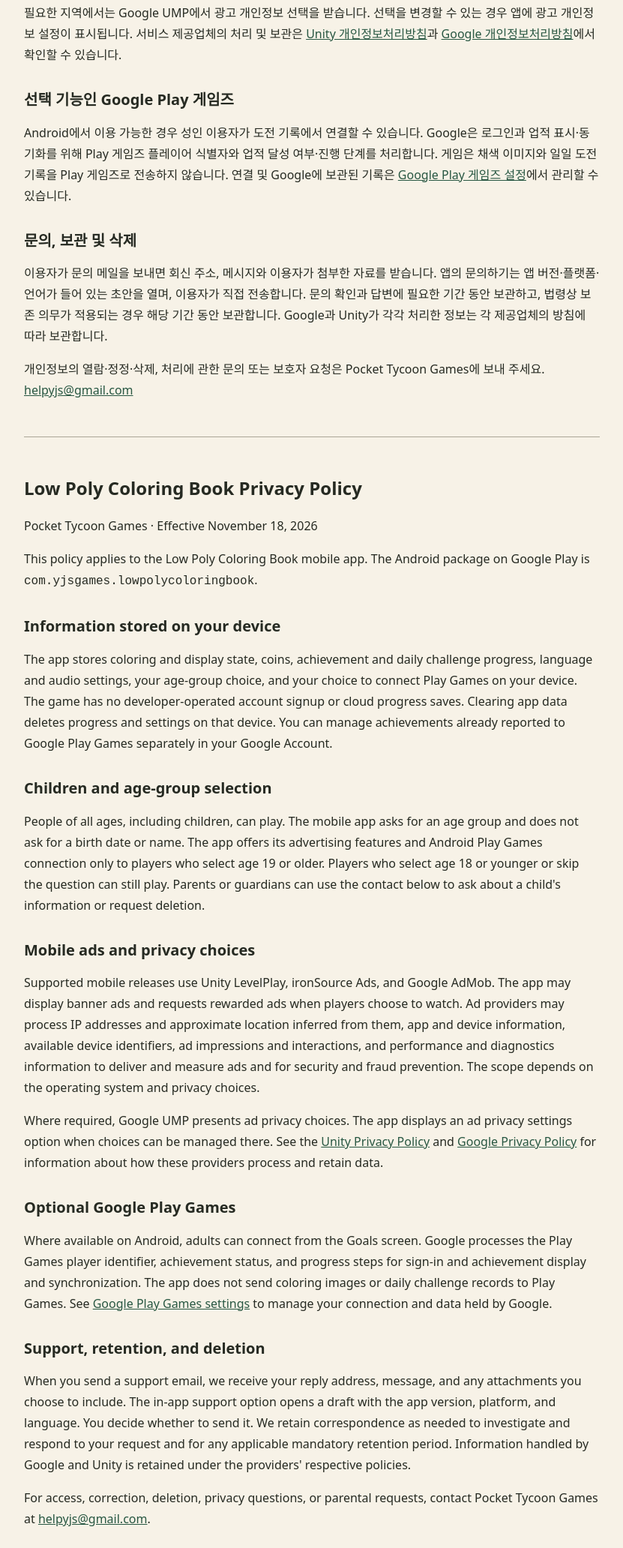
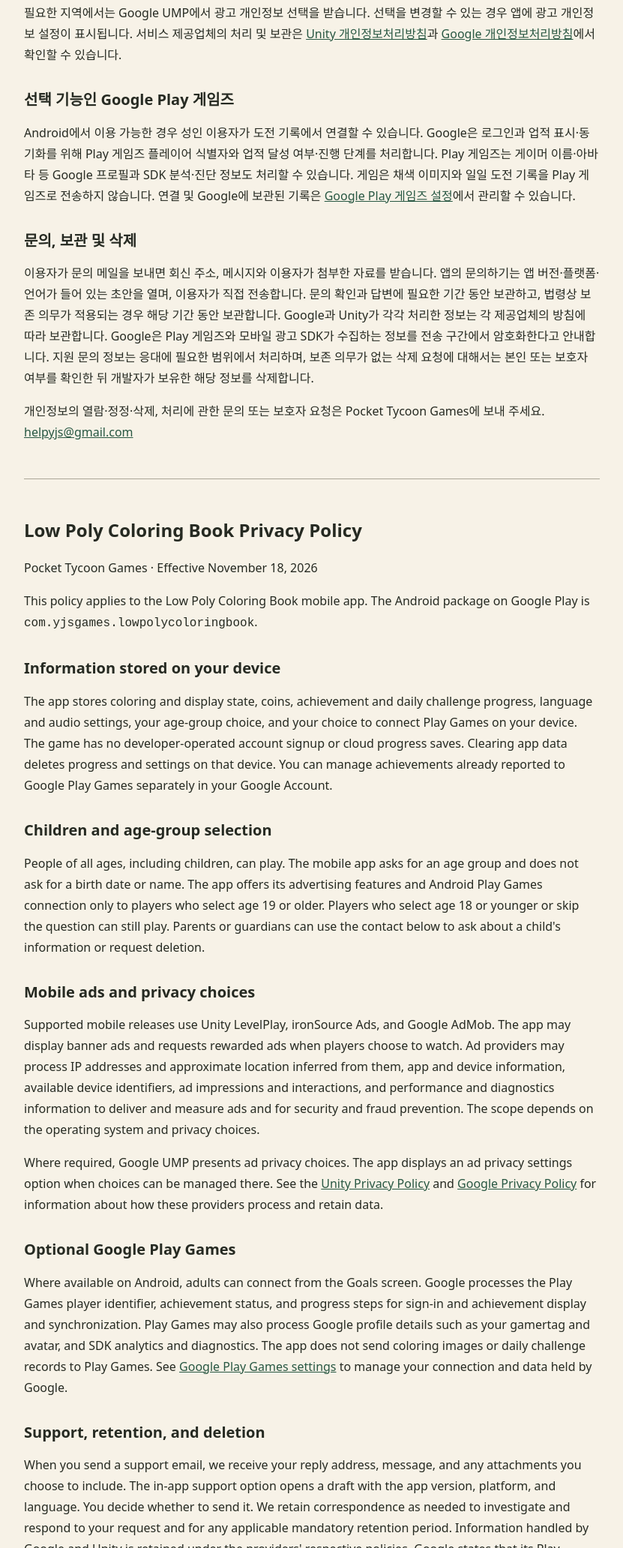
Before and after one commit to yjsgames/yjsgames.github.io, a plain HTML site: page low-poly-coloring-book/privacy/index.html in a window 1280 px wide. Shown: the part 790-2854 px from the top of the page at 75% size, without its empty margins (224-1055 px from the left). Drawn offline with Linux system fonts and the light colour scheme.

Commit message:
Play 게임즈 SDK 정보와 문의 삭제 절차 명시

```diff
--- a/low-poly-coloring-book/privacy/index.html
+++ b/low-poly-coloring-book/privacy/index.html
@@ -39,10 +39,10 @@
     <p>필요한 지역에서는 Google UMP에서 광고 개인정보 선택을 받습니다. 선택을 변경할 수 있는 경우 앱에 광고 개인정보 설정이 표시됩니다. 서비스 제공업체의 처리 및 보관은 <a href="https://unity.com/legal/privacy-policy">Unity 개인정보처리방침</a>과 <a href="https://policies.google.com/privacy?hl=ko">Google 개인정보처리방침</a>에서 확인할 수 있습니다.</p>
 
     <h2>선택 기능인 Google Play 게임즈</h2>
-    <p>Android에서 이용 가능한 경우 성인 이용자가 도전 기록에서 연결할 수 있습니다. Google은 로그인과 업적 표시·동기화를 위해 Play 게임즈 플레이어 식별자와 업적 달성 여부·진행 단계를 처리합니다. 게임은 채색 이미지와 일일 도전 기록을 Play 게임즈로 전송하지 않습니다. 연결 및 Google에 보관된 기록은 <a href="https://support.google.com/googleplay/answer/9130646?hl=ko">Google Play 게임즈 설정</a>에서 관리할 수 있습니다.</p>
+    <p>Android에서 이용 가능한 경우 성인 이용자가 도전 기록에서 연결할 수 있습니다. Google은 로그인과 업적 표시·동기화를 위해 Play 게임즈 플레이어 식별자와 업적 달성 여부·진행 단계를 처리합니다. Play 게임즈는 게이머 이름·아바타 등 Google 프로필과 SDK 분석·진단 정보도 처리할 수 있습니다. 게임은 채색 이미지와 일일 도전 기록을 Play 게임즈로 전송하지 않습니다. 연결 및 Google에 보관된 기록은 <a href="https://support.google.com/googleplay/answer/9130646?hl=ko">Google Play 게임즈 설정</a>에서 관리할 수 있습니다.</p>
 
     <h2>문의, 보관 및 삭제</h2>
-    <p>이용자가 문의 메일을 보내면 회신 주소, 메시지와 이용자가 첨부한 자료를 받습니다. 앱의 문의하기는 앱 버전·플랫폼·언어가 들어 있는 초안을 열며, 이용자가 직접 전송합니다. 문의 확인과 답변에 필요한 기간 동안 보관하고, 법령상 보존 의무가 적용되는 경우 해당 기간 동안 보관합니다. Google과 Unity가 각각 처리한 정보는 각 제공업체의 방침에 따라 보관합니다.</p>
+    <p>이용자가 문의 메일을 보내면 회신 주소, 메시지와 이용자가 첨부한 자료를 받습니다. 앱의 문의하기는 앱 버전·플랫폼·언어가 들어 있는 초안을 열며, 이용자가 직접 전송합니다. 문의 확인과 답변에 필요한 기간 동안 보관하고, 법령상 보존 의무가 적용되는 경우 해당 기간 동안 보관합니다. Google과 Unity가 각각 처리한 정보는 각 제공업체의 방침에 따라 보관합니다. Google은 Play 게임즈와 모바일 광고 SDK가 수집하는 정보를 전송 구간에서 암호화한다고 안내합니다. 지원 문의 정보는 응대에 필요한 범위에서 처리하며, 보존 의무가 없는 삭제 요청에 대해서는 본인 또는 보호자 여부를 확인한 뒤 개발자가 보유한 해당 정보를 삭제합니다.</p>
     <p>개인정보의 열람·정정·삭제, 처리에 관한 문의 또는 보호자 요청은 Pocket Tycoon Games에 보내 주세요. <a href="mailto:helpyjs@gmail.com">helpyjs@gmail.com</a></p>
   </section>
 
@@ -62,10 +62,10 @@
     <p>Where required, Google UMP presents ad privacy choices. The app displays an ad privacy settings option when choices can be managed there. See the <a href="https://unity.com/legal/privacy-policy">Unity Privacy Policy</a> and <a href="https://policies.google.com/privacy">Google Privacy Policy</a> for information about how these providers process and retain data.</p>
 
     <h2>Optional Google Play Games</h2>
-    <p>Where available on Android, adults can connect from the Goals screen. Google processes the Play Games player identifier, achievement status, and progress steps for sign-in and achievement display and synchronization. The app does not send coloring images or daily challenge records to Play Games. See <a href="https://support.google.com/googleplay/answer/9130646?hl=en">Google Play Games settings</a> to manage your connection and data held by Google.</p>
+    <p>Where available on Android, adults can connect from the Goals screen. Google processes the Play Games player identifier, achievement status, and progress steps for sign-in and achievement display and synchronization. Play Games may also process Google profile details such as your gamertag and avatar, and SDK analytics and diagnostics. The app does not send coloring images or daily challenge records to Play Games. See <a href="https://support.google.com/googleplay/answer/9130646?hl=en">Google Play Games settings</a> to manage your connection and data held by Google.</p>
 
     <h2>Support, retention, and deletion</h2>
-    <p>When you send a support email, we receive your reply address, message, and any attachments you choose to include. The in-app support option opens a draft with the app version, platform, and language. You decide whether to send it. We retain correspondence as needed to investigate and respond to your request and for any applicable mandatory retention period. Information handled by Google and Unity is retained under the providers' respective policies.</p>
+    <p>When you send a support email, we receive your reply address, message, and any attachments you choose to include. The in-app support option opens a draft with the app version, platform, and language. You decide whether to send it. We retain correspondence as needed to investigate and respond to your request and for any applicable mandatory retention period. Information handled by Google and Unity is retained under the providers' respective policies. Google states that its Play Games and Mobile Ads SDKs encrypt the data they collect in transit. We use support information as needed to respond and, after verifying the requester or guardian, delete the applicable information we hold on request unless retention is legally required.</p>
     <p>For access, correction, deletion, privacy questions, or parental requests, contact Pocket Tycoon Games at <a href="mailto:helpyjs@gmail.com">helpyjs@gmail.com</a>.</p>
   </section>
 </main>
```
